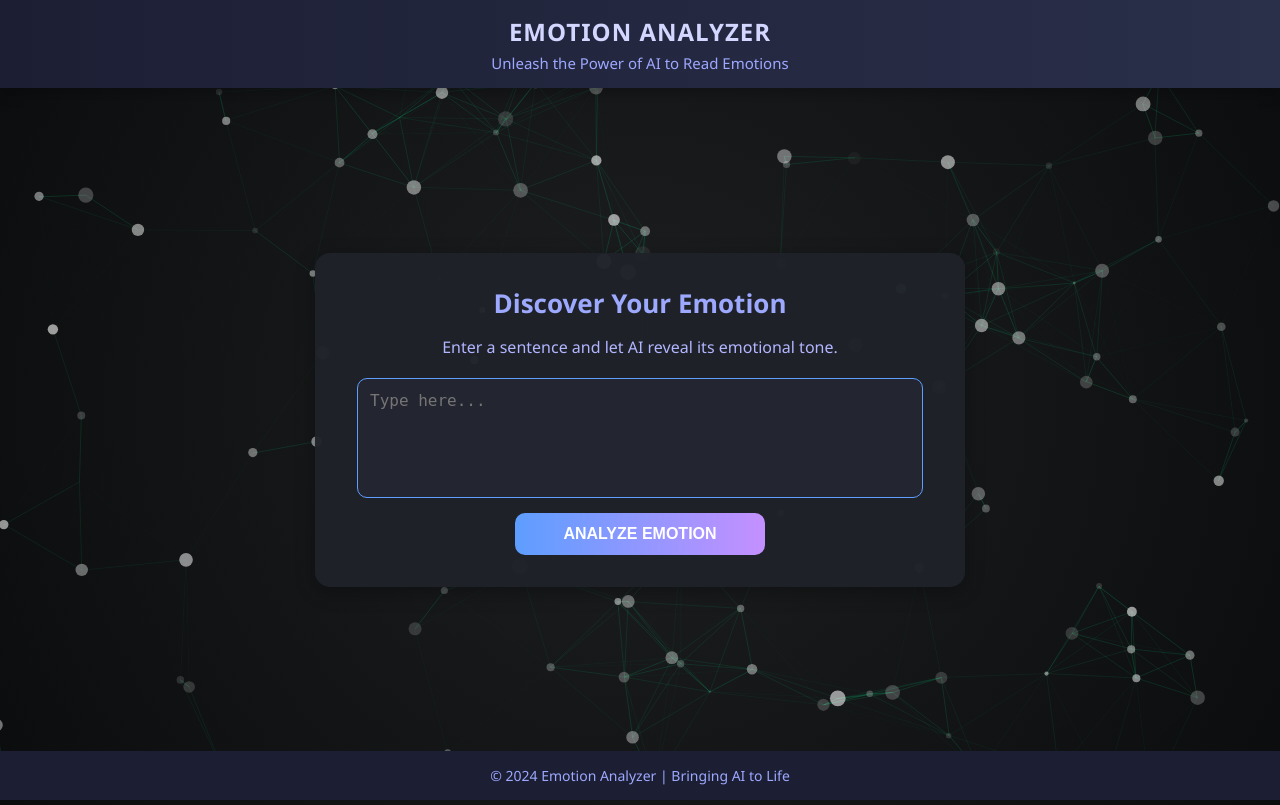
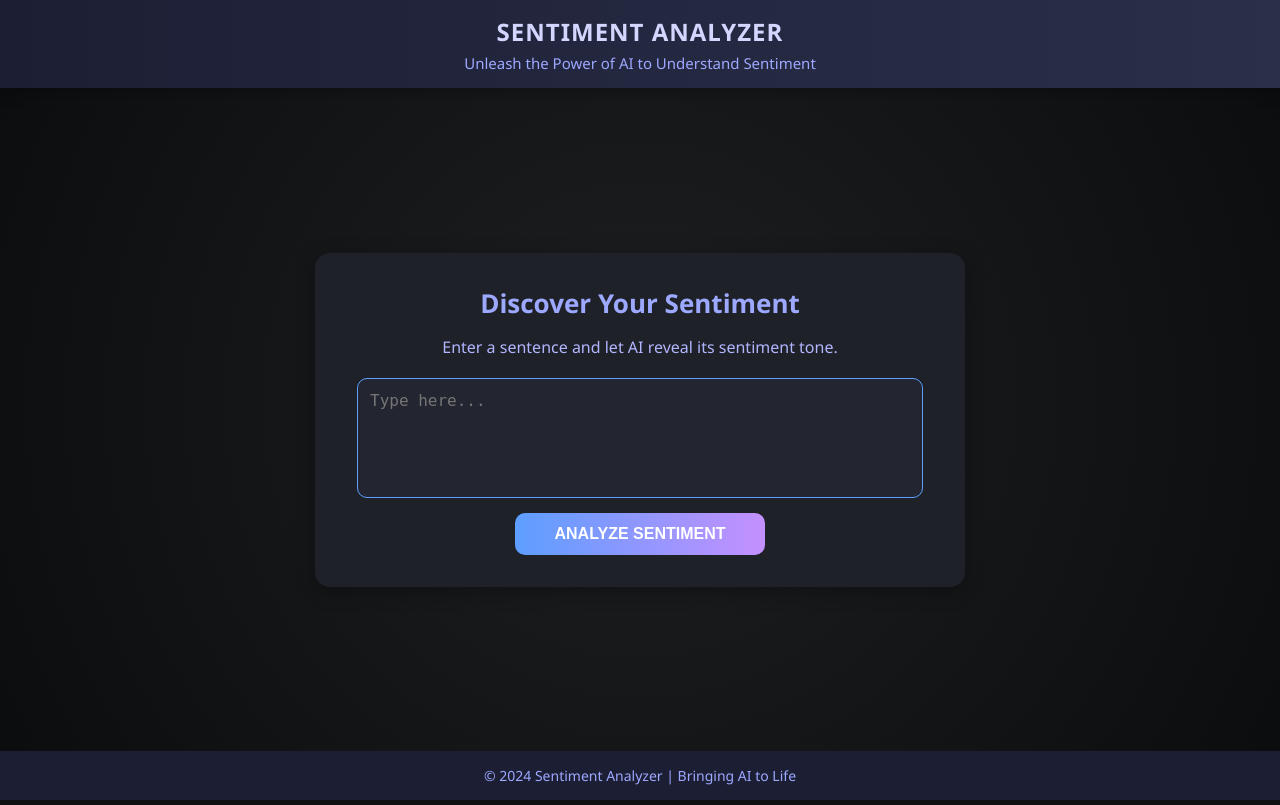
Before and after one commit to khubaibbaloch/Balochi_Ai_Model, a Flask app: page / in a window 1280 px wide. Run offline with Flask 3, Linux system fonts and the light colour scheme; parts of the project's set-up code (start-up, migrations or seed data) failed here and were passed over.

Commit message:
big changes

```diff
--- a/static/script.js
+++ b/static/script.js
@@ -55,6 +55,7 @@
         document.getElementById("result").classList.add("visible");
     }
 });
+
 
 
 
--- a/static/styles.css
+++ b/static/styles.css
@@ -167,14 +167,3 @@
     font-size: 14px;
     user-select: none;
 }
-
-/* Initially hidden result section */
-#result {
-    display: none;
-    margin-top: 20px;
-}
-
-/* Visible result section */
-#result.visible {
-    display: block;
-}
--- a/templates/index.html
+++ b/templates/index.html
@@ -3,7 +3,7 @@
 <head>
     <meta charset="UTF-8">
     <meta name="viewport" content="width=device-width, initial-scale=1.0">
-    <title>Emotion Analyzer</title>
+    <title>Sentiment Analyzer</title>
     <link rel="stylesheet" href="{{ url_for('static', filename='styles.css') }}">
 
     <!-- Link to Particles.js library (Optional) -->
@@ -15,28 +15,29 @@
     <!-- Header Section -->
     <header>
         <div class="header-container">
-            <h1>Emotion Analyzer</h1>
-            <p>Unleash the Power of AI to Read Emotions</p>
+            <h1>Sentiment Analyzer</h1>
+            <p>Unleash the Power of AI to Understand Sentiment</p>
         </div>
     </header>
 
     <div class="main-container">
         <div class="container">
-            <h2>Discover Your Emotion</h2>
-            <p>Enter a sentence and let AI reveal its emotional tone.</p>
+            <h2>Discover Your Sentiment</h2>
+            <p>Enter a sentence and let AI reveal its sentiment tone.</p>
 
             <!-- Form to send data to Flask backend -->
-            <form method="POST" action="/" id="emotionForm">
+            <form method="POST" action="/">
                 <textarea id="user-input" name="sentence" placeholder="Type here..." required></textarea>
-                <button id="analyze-btn" type="submit">Analyze Emotion</button>
+                <button id="analyze-btn" type="submit">Analyze Sentiment</button>
             </form>
 
-            <!-- Result section (hidden initially) -->
-            <div id="result" class="hidden">
+            <!-- Display the result or error -->
+            <div id="result">
                 {% if error_message %}
                     <p class="error">{{ error_message }}</p>
                 {% elif prediction %}
-                    <h4>Sentiment: {{ prediction }}
+                    <h4>Sentiment: {{ prediction }}</h4>
+                    <div class="emoji">
                         {% if prediction == "Positive" %}
                             😊
                         {% elif prediction == "Negative" %}
@@ -44,14 +45,14 @@
                         {% elif prediction == "Neutral" %}
                             😐
                         {% endif %}
-                    </h4>
+                    </div>
                 {% endif %}
             </div>
         </div>
     </div>
 
     <footer>
-        <p>© 2024 Emotion Analyzer | Bringing AI to Life</p>
+        <p>© 2024 Sentiment Analyzer | Bringing AI to Life</p>
     </footer>
 
     <script src="{{ url_for('static', filename='script.js') }}"></script>
```
